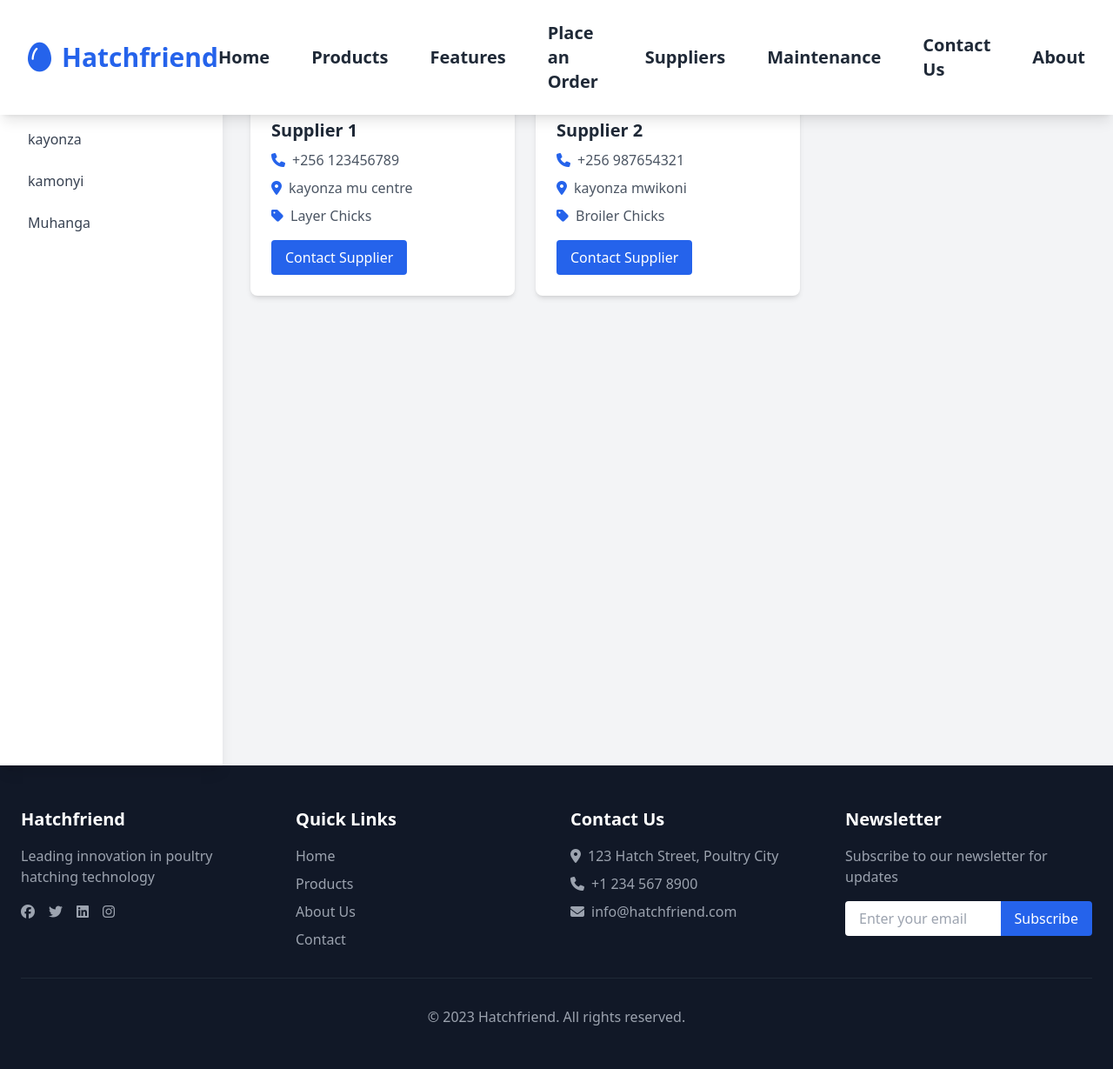
After one commit to ntirushwajeanmarc/obed_website, a Django app: page /supplier/ in a window 1280 px wide. The commit adds this page. Shown: the whole page at 87% size. Run offline with Django 4.2, Linux system fonts and the light colour scheme; some libraries are stand-ins or nearby versions.

Commit message:
new commit

```diff
--- /dev/null
+++ b/obed_app/templates/pages/supplier.html
@@ -0,0 +1,79 @@
+{% extends 'base/base.html' %}
+
+{% block title %}Suppliers{% endblock %}
+
+{% block content %}
+<div class="flex flex-col md:flex-row min-h-screen bg-gray-100">
+    <!-- Sidebar -->
+    <div class="w-full md:w-64 bg-white shadow-lg md:min-h-screen">
+        <div class="p-4">
+            <h2 class="text-xl font-bold text-gray-800 mb-4">Districts</h2>
+            <div class="space-y-2">
+                <!-- District buttons -->
+                <button onclick="showSuppliers('kayonza')" class="w-full text-left px-4 py-2 text-gray-700 hover:bg-blue-50 hover:text-blue-600 rounded transition duration-200">
+                    kayonza
+                </button>
+                <button onclick="showSuppliers('kamonyi')" class="w-full text-left px-4 py-2 text-gray-700 hover:bg-blue-50 hover:text-blue-600 rounded transition duration-200">
+                    kamonyi
+                </button>
+                <button onclick="showSuppliers('muhanga')" class="w-full text-left px-4 py-2 text-gray-700 hover:bg-blue-50 hover:text-blue-600 rounded transition duration-200">
+                    Muhanga
+                </button>
+                <!-- Add more districts as needed -->
+            </div>
+        </div>
+    </div>
+
+    <!-- Main Content -->
+    <div class="flex-1 p-8">
+        <!-- Supplier Cards Container -->
+        <div id="suppliers-container" class="grid grid-cols-1 md:grid-cols-2 lg:grid-cols-3 gap-6">
+            <!-- Supplier cards will be dynamically loaded here -->
+        </div>
+    </div>
+</div>
+
+<script>
+    function showSuppliers(district) {
+        const container = document.getElementById('suppliers-container');
+        container.innerHTML = ''; // Clear existing content
+
+        // Sample supplier data - Replace with your actual data
+        const suppliersData = {
+            'kayonza': [
+                { name: 'Supplier 1', phone: '+256 123456789', address: 'kayonza mu centre', speciality: 'Layer Chicks' },
+                { name: 'Supplier 2', phone: '+256 987654321', address: 'kayonza mwikoni', speciality: 'Broiler Chicks' }
+            ],
+            'kamonyi': [
+                { name: 'Supplier 3', phone: '+256 456789123', address: 'kamonyi nyamiyaga', speciality: 'Equipment' },
+                { name: 'Supplier 4', phone: '+256 789123456', address: 'kamonyi kidahwe', speciality: 'Feeds' }
+            ],
+            'muhanga': [
+                { name: 'Supplier 5', phone: '+256 321654987', address: 'muhanga ruvumera', speciality: 'Vaccines' },
+                { name: 'Supplier 6', phone: '+256 147258369', address: 'Muhanga karagwe', speciality: 'Day-old Chicks' }
+            ]
+        };
+
+        // Create and append supplier cards
+        suppliersData[district].forEach(supplier => {
+            const card = `
+                <div class="bg-white rounded-lg shadow-md p-6 hover:shadow-lg transition duration-300">
+                    <h3 class="text-xl font-bold text-gray-800 mb-2">${supplier.name}</h3>
+                    <div class="space-y-2 text-gray-600">
+                        <p><i class="fas fa-phone mr-2 text-blue-600"></i>${supplier.phone}</p>
+                        <p><i class="fas fa-map-marker-alt mr-2 text-blue-600"></i>${supplier.address}</p>
+                        <p><i class="fas fa-tag mr-2 text-blue-600"></i>${supplier.speciality}</p>
+                    </div>
+                    <button class="mt-4 bg-blue-600 text-white px-4 py-2 rounded hover:bg-blue-700 transition duration-300">
+                        Contact Supplier
+                    </button>
+                </div>
+            `;
+            container.innerHTML += card;
+        });
+    }
+
+    // Show Kampala suppliers by default
+    showSuppliers('kayonza');
+</script>
+{% endblock %}
--- a/obed_app/urls.py
+++ b/obed_app/urls.py
@@ -8,5 +8,7 @@ urlpatterns = [
     path('contact/', views.contact, name='contact'),
     path('maintance/', views.mentaince, name='mentaince'),
     path('feature/', views.feature, name='feature'),
+    path('supplier/', views.supplier, name='supplier'),
+    path('make_an_order/', views.make_an_order, name='make_an_order'),
 
 ]
--- a/obed_app/views.py
+++ b/obed_app/views.py
@@ -12,3 +12,7 @@ def mentaince(request):
     return render(request, 'pages/mentainance.html')
 def feature(request):
     return render(request, 'pages/feature.html')
+def supplier(request):
+    return render(request, 'pages/supplier.html')
+def make_an_order(request):
+    return render(request, 'pages/make_an_order.html')
--- a/templates/base/base.html
+++ b/templates/base/base.html
@@ -34,6 +34,8 @@
                 <a href="{% url 'home' %}" class="text-xl text-gray-800 hover:text-blue-600 transition duration-300 font-semibold">Home</a>
                 <a href="{% url 'products' %}" class="text-xl text-gray-800 hover:text-blue-600 transition duration-300 font-semibold">Products</a>
                 <a href="{% url 'feature' %}" class="text-xl text-gray-800 hover:text-blue-600 transition duration-300 font-semibold">Features</a>
+                <a href="{% url 'make_an_order' %}" class="text-xl text-gray-800 hover:text-blue-600 transition duration-300 font-semibold">Place an Order</a>
+                <a href="{% url 'supplier' %}" class="text-xl text-gray-800 hover:text-blue-600 transition duration-300 font-semibold">Suppliers</a>
                 <a href="{% url 'mentaince' %}" class="text-xl text-gray-800 hover:text-blue-600 transition duration-300 font-semibold">Maintenance</a>
                 <a href="{% url 'contact' %}" class="text-xl text-gray-800 hover:text-blue-600 transition duration-300 font-semibold">Contact Us</a>
                 <a href="{% url 'about' %}" class="text-xl text-gray-800 hover:text-blue-600 transition duration-300 font-semibold">About</a>
```
Also changed, not shown: obed_app/templates/pages/make_an_order.html (added).
